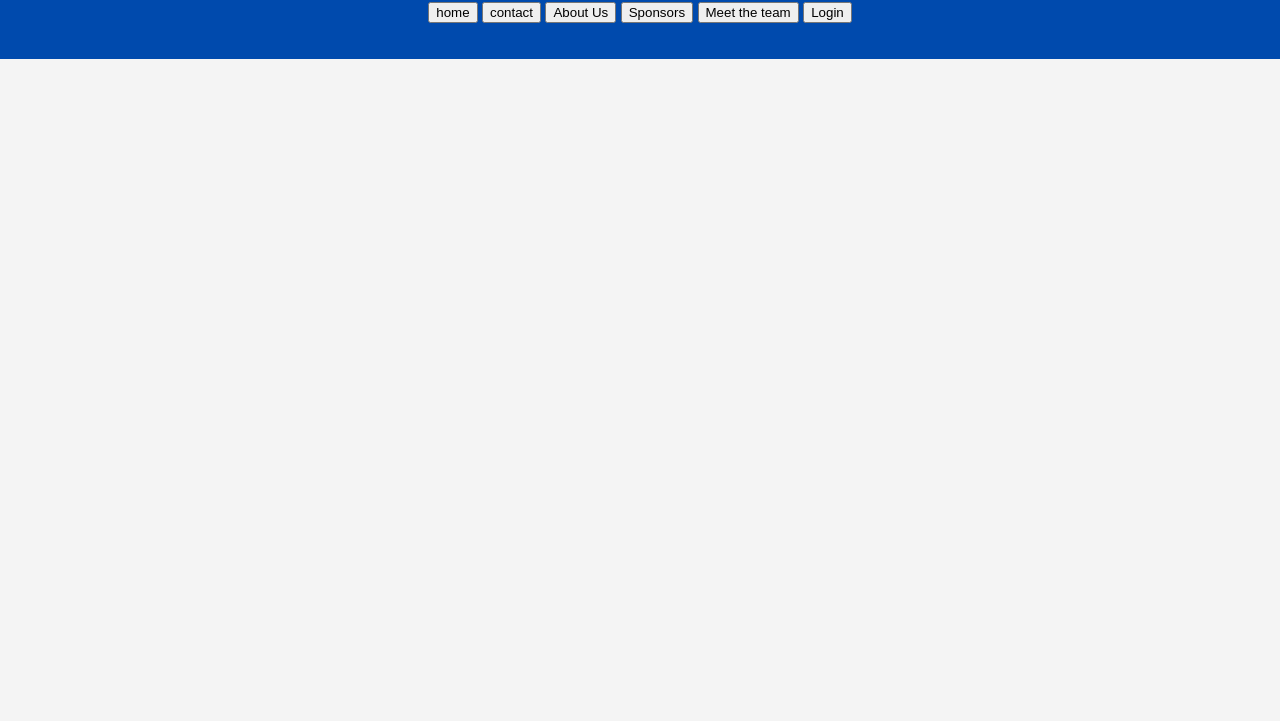
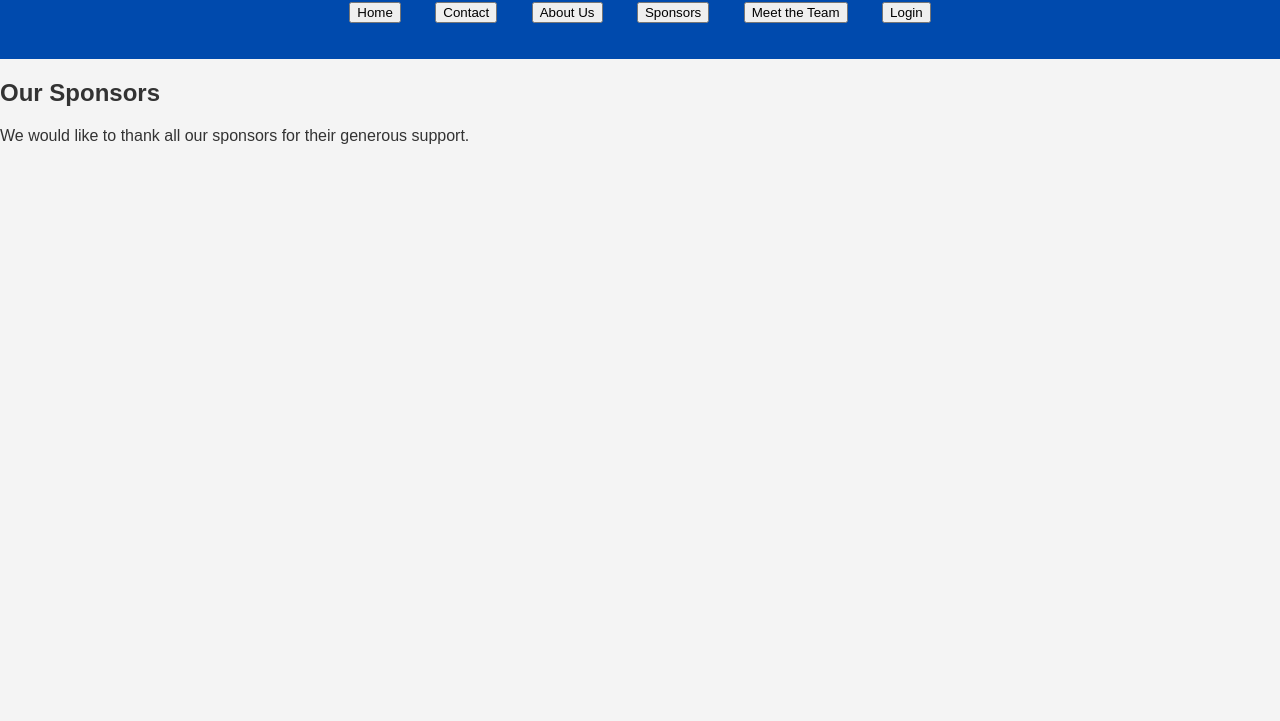
Before and after one commit to Team-Sheldon/Sponsors, a plain HTML site: page index.html in a window 1280 px wide. Shown: the part 79-800 px from the top of the page. Drawn offline with Linux system fonts and the light colour scheme; files that its build step writes are made by us from their sources; files whose address does not match are found by name.

Commit message:
Update index.html

```diff
--- a/index.html
+++ b/index.html
@@ -3,7 +3,7 @@
   <head>
     <meta charset="UTF-8">
     <meta name="viewport" content="width=device-width, initial-scale=1.0">
-    <title>Team Sheldon - FTC</title>
+    <title>Team Sheldon - Sponsors</title>
     <link rel="stylesheet" href="styles.css">
   </head>
   <body>
@@ -13,22 +13,25 @@
       </div>
       <nav>
         <ul>
-          <title>Redirect Button</title>
-          <button onclick="window.location.href='https://team-sheldon.github.io/#home/';">home</button>
-          <title>Redirect Button</title>
-          <button onclick="window.location.href='https://team-sheldon.github.io/#contact/';">contact</button>
-          <title>Redirect Button</title>
-          <button onclick="window.location.href='https://team-sheldon.github.io/aboutus/';">About Us</button>
-          <title>Redirect Button</title>
-          <button onclick="window.location.href='https://team-sheldon.github.io/Sponsors/';">Sponsors</button>
-          <title>Redirect Button</title>
-          <button onclick="window.location.href='https://team-sheldon.github.io/Team/';">Meet the team</button>
-          <title>Redirect Button</title>
-          <button onclick="window.location.href='https://team-sheldon.github.io/login/';">Login</button>
+          <li><button onclick="window.location.href='https://team-sheldon.github.io/#home';">Home</button></li>
+          <li><button onclick="window.location.href='https://team-sheldon.github.io/#contact';">Contact</button></li>
+          <li><button onclick="window.location.href='https://team-sheldon.github.io/aboutus/';">About Us</button></li>
+          <li><button onclick="window.location.href='https://team-sheldon.github.io/Sponsors/';">Sponsors</button></li>
+          <li><button onclick="window.location.href='https://team-sheldon.github.io/Team/';">Meet the Team</button></li>
+          <li><button onclick="window.location.href='https://team-sheldon.github.io/login/';">Login</button></li>
         </ul>
       </nav>
     </header>
-  </section>
+
+    <!-- Add your sponsor content here -->
+    <main>
+      <section>
+        <h2>Our Sponsors</h2>
+        <p>We would like to thank all our sponsors for their generous support.</p>
+        <!-- You can list sponsors here, with logos, descriptions, and links -->
+      </section>
+    </main>
+
     <script src="scripts.js"></script>
   </body>
 </html>
```
